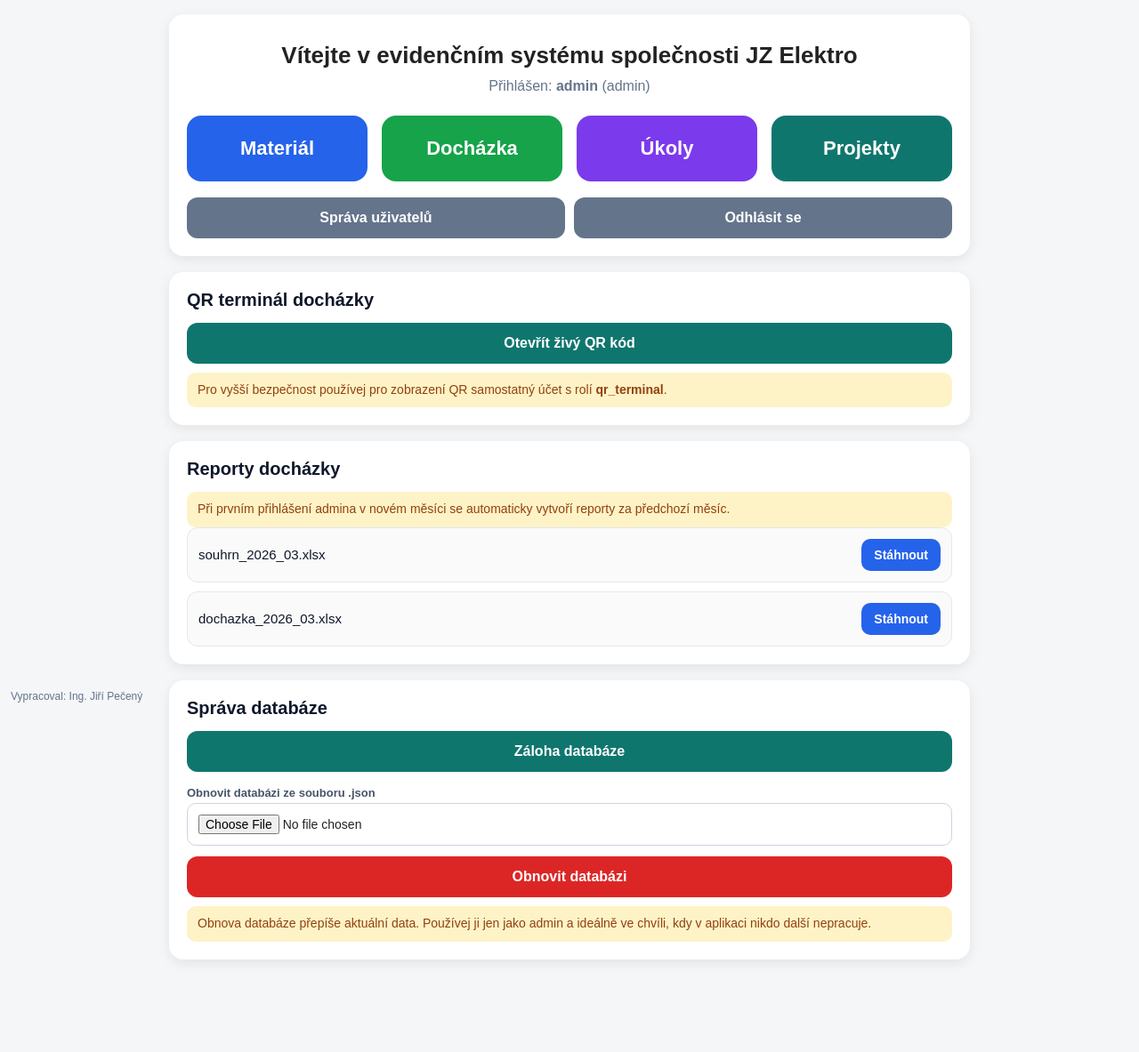
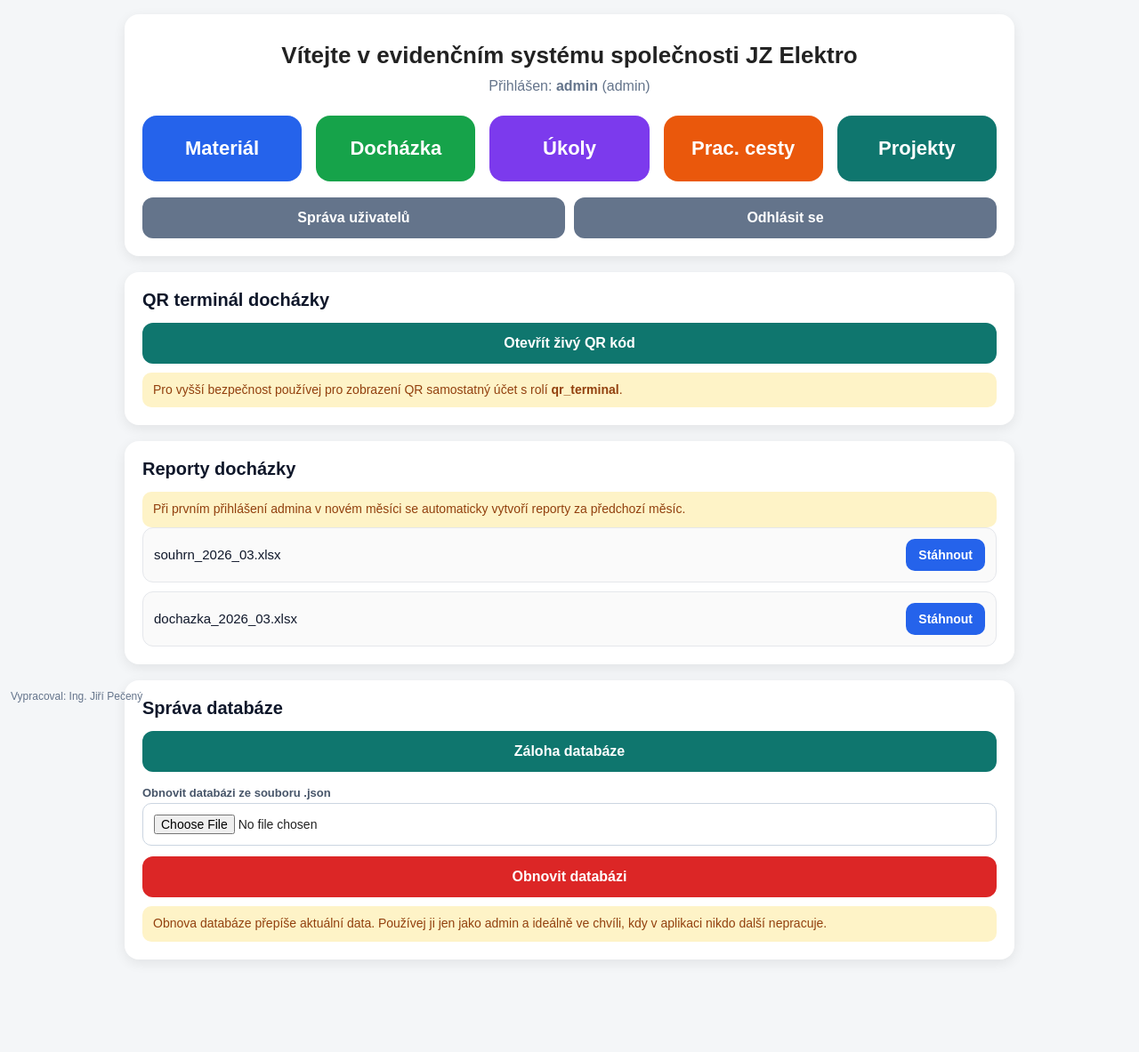
Before and after one commit to pecenyjirikdubno/project-app, a Flask app: page / in a window 1280 px wide. Shown: the whole page at 89% size. Run offline with Flask 3, Linux system fonts and the light colour scheme; a user stored in the database is signed in; data comes from the database, SQL or seed files in the repository; data that the repository does not hold is empty.

Commit message:
Update dashboard.html

```diff
--- a/templates/dashboard.html
+++ b/templates/dashboard.html
@@ -13,9 +13,7 @@
     <meta name="apple-mobile-web-app-title" content="Zakázky">
 
     <style>
-        * {
-            box-sizing: border-box;
-        }
+        * { box-sizing: border-box; }
 
         body {
             margin: 0;
@@ -27,7 +25,7 @@
         }
 
         .page {
-            max-width: 900px;
+            max-width: 1000px;
             margin: 0 auto;
             padding-bottom: 70px;
         }
@@ -75,6 +73,7 @@
         .attendance { background: #16a34a; }
         .tasks { background: #7c3aed; }
         .projects { background: #0f766e; }
+        .work-trips { background: #ea580c; }
 
         .secondary-actions {
             display: grid;
@@ -105,9 +104,7 @@
             color: #0f172a;
         }
 
-        .field-group {
-            margin-bottom: 12px;
-        }
+        .field-group { margin-bottom: 12px; }
 
         label {
             display: block;
@@ -192,7 +189,7 @@
 
         @media (min-width: 700px) {
             .menu-grid {
-                grid-template-columns: repeat(4, 1fr);
+                grid-template-columns: repeat(5, 1fr);
             }
 
             .secondary-actions {
@@ -221,6 +218,8 @@
             <a class="big-btn materials" href="{{ url_for('materials') }}">Materiál</a>
             <a class="big-btn attendance" href="{{ url_for('attendance') }}">Docházka</a>
             <a class="big-btn tasks" href="{{ url_for('tasks') }}">Úkoly</a>
+            <a class="big-btn work-trips" href="{{ url_for('work_trips') }}">Prac. cesty</a>
+
             {% if current_user.role == 'admin' %}
             <a class="big-btn projects" href="{{ url_for('projects') }}">Projekty</a>
             {% endif %}
```
